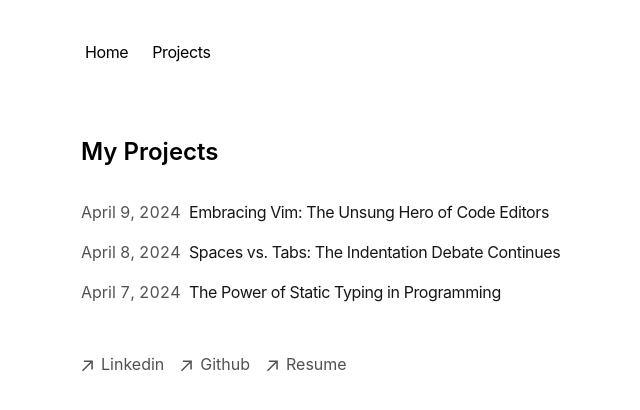
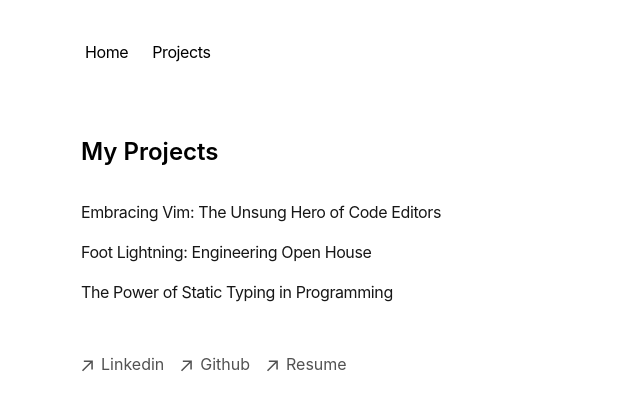
Before and after one commit to ananyaanagarsheth/ananyaanagarsheth, a Next.js app: page /blog in a window 1280 px wide. Shown: the top 410 px of the page, without its empty margins (271-911 px from the left). Built offline with nearby package versions, Linux system fonts and the light colour scheme.

Commit message:
made changes to the projects page

```diff
--- a/app/blog/[slug]/page.tsx
+++ b/app/blog/[slug]/page.tsx
@@ -1,6 +1,6 @@
 import { notFound } from 'next/navigation'
 import { CustomMDX } from 'app/components/mdx'
-import { formatDate, getBlogPosts } from 'app/blog/utils'
+import {getBlogPosts } from 'app/blog/utils'
 import { baseUrl } from 'app/sitemap'
 
 export async function generateStaticParams() {
@@ -68,8 +68,8 @@ export default function Blog({ params }) {
             '@context': 'https://schema.org',
             '@type': 'BlogPosting',
             headline: post.metadata.title,
-            datePublished: post.metadata.publishedAt,
-            dateModified: post.metadata.publishedAt,
+            //datePublished: post.metadata.publishedAt,
+            //dateModified: post.metadata.publishedAt,
             description: post.metadata.summary,
             image: post.metadata.image
               ? `${baseUrl}${post.metadata.image}`
@@ -85,14 +85,15 @@ export default function Blog({ params }) {
       <h1 className="title font-semibold text-2xl tracking-tighter">
         {post.metadata.title}
       </h1>
-      <div className="flex justify-between items-center mt-2 mb-8 text-sm">
+      {/* <div className="flex justify-between items-center mt-2 mb-8 text-sm">
         <p className="text-sm text-neutral-600 dark:text-neutral-400">
           {formatDate(post.metadata.publishedAt)}
         </p>
-      </div>
+      </div> */}
       <article className="prose">
         <CustomMDX source={post.content} />
       </article>
     </section>
   )
+
 }
--- a/app/blog/posts/spaces-vs-tabs.mdx
+++ b/app/blog/posts/foot-lightning.mdx
@@ -1,5 +1,5 @@
 ---
-title: 'Spaces vs. Tabs: The Indentation Debate Continues'
+title: 'Foot Lightning: Engineering Open House'
 publishedAt: '2024-04-08'
 summary: 'Explore the enduring debate between using spaces and tabs for code indentation, and why this choice matters more than you might think.'
 ---
--- a/app/blog/utils.ts
+++ b/app/blog/utils.ts
@@ -53,38 +53,38 @@ export function getBlogPosts() {
   return getMDXData(path.join(process.cwd(), 'app', 'blog', 'posts'))
 }
 
-export function formatDate(date: string, includeRelative = false) {
-  let currentDate = new Date()
-  if (!date.includes('T')) {
-    date = `${date}T00:00:00`
-  }
-  let targetDate = new Date(date)
+// export function formatDate(date: string, includeRelative = false) {
+//   let currentDate = new Date()
+//   if (!date.includes('T')) {
+//     date = `${date}T00:00:00`
+//   }
+//   let targetDate = new Date(date)
 
-  let yearsAgo = currentDate.getFullYear() - targetDate.getFullYear()
-  let monthsAgo = currentDate.getMonth() - targetDate.getMonth()
-  let daysAgo = currentDate.getDate() - targetDate.getDate()
+//   let yearsAgo = currentDate.getFullYear() - targetDate.getFullYear()
+//   let monthsAgo = currentDate.getMonth() - targetDate.getMonth()
+//   let daysAgo = currentDate.getDate() - targetDate.getDate()
 
-  let formattedDate = ''
+//   let formattedDate = ''
 
-  if (yearsAgo > 0) {
-    formattedDate = `${yearsAgo}y ago`
-  } else if (monthsAgo > 0) {
-    formattedDate = `${monthsAgo}mo ago`
-  } else if (daysAgo > 0) {
-    formattedDate = `${daysAgo}d ago`
-  } else {
-    formattedDate = 'Today'
-  }
+//   if (yearsAgo > 0) {
+//     formattedDate = `${yearsAgo}y ago`
+//   } else if (monthsAgo > 0) {
+//     formattedDate = `${monthsAgo}mo ago`
+//   } else if (daysAgo > 0) {
+//     formattedDate = `${daysAgo}d ago`
+//   } else {
+//     formattedDate = 'Today'
+//   }
 
-  let fullDate = targetDate.toLocaleString('en-us', {
-    month: 'long',
-    day: 'numeric',
-    year: 'numeric',
-  })
+//   let fullDate = targetDate.toLocaleString('en-us', {
+//     month: 'long',
+//     day: 'numeric',
+//     year: 'numeric',
+//   })
 
-  if (!includeRelative) {
-    return fullDate
-  }
+//   if (!includeRelative) {
+//     return fullDate
+//   }
 
-  return `${fullDate} (${formattedDate})`
-}
+//   return `${fullDate} (${formattedDate})`
+// }
--- a/app/components/posts.tsx
+++ b/app/components/posts.tsx
@@ -1,5 +1,6 @@
 import Link from 'next/link'
-import { formatDate, getBlogPosts } from 'app/blog/utils'
+//import { formatDate}
+import {getBlogPosts} from 'app/blog/utils'
 
 export function BlogPosts() {
   let allBlogs = getBlogPosts()
@@ -22,9 +23,7 @@ export function BlogPosts() {
             href={`/blog/${post.slug}`}
           >
             <div className="w-full flex flex-col md:flex-row space-x-0 md:space-x-2">
-              <p className="text-neutral-600 dark:text-neutral-400 w-[100px] tabular-nums">
-                {formatDate(post.metadata.publishedAt, false)}
-              </p>
+
               <p className="text-neutral-900 dark:text-neutral-100 tracking-tight">
                 {post.metadata.title}
               </p>
```
